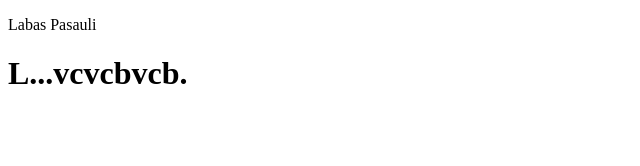
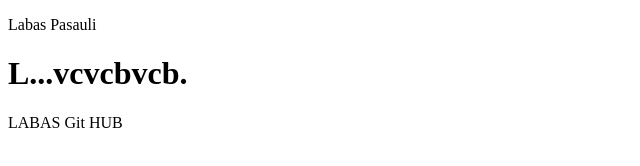
Before and after one commit to EDauk/mokslai-git, a plain HTML site: page index.html in a window 1280 px wide. Shown: the whole page, without its empty margins (0-640 px from the left). Drawn offline with Linux system fonts and the light colour scheme; files that its build step writes are made by us from their sources.

Commit message:
Update index.html

```diff
--- a/index.html
+++ b/index.html
@@ -9,5 +9,6 @@
     <body>
 		<p>Labas Pasauli</p>
 		<h1>L...vcvcbvcb.</h1>
+	    <p>LABAS Git HUB</>
     </body>
 </html>
```
